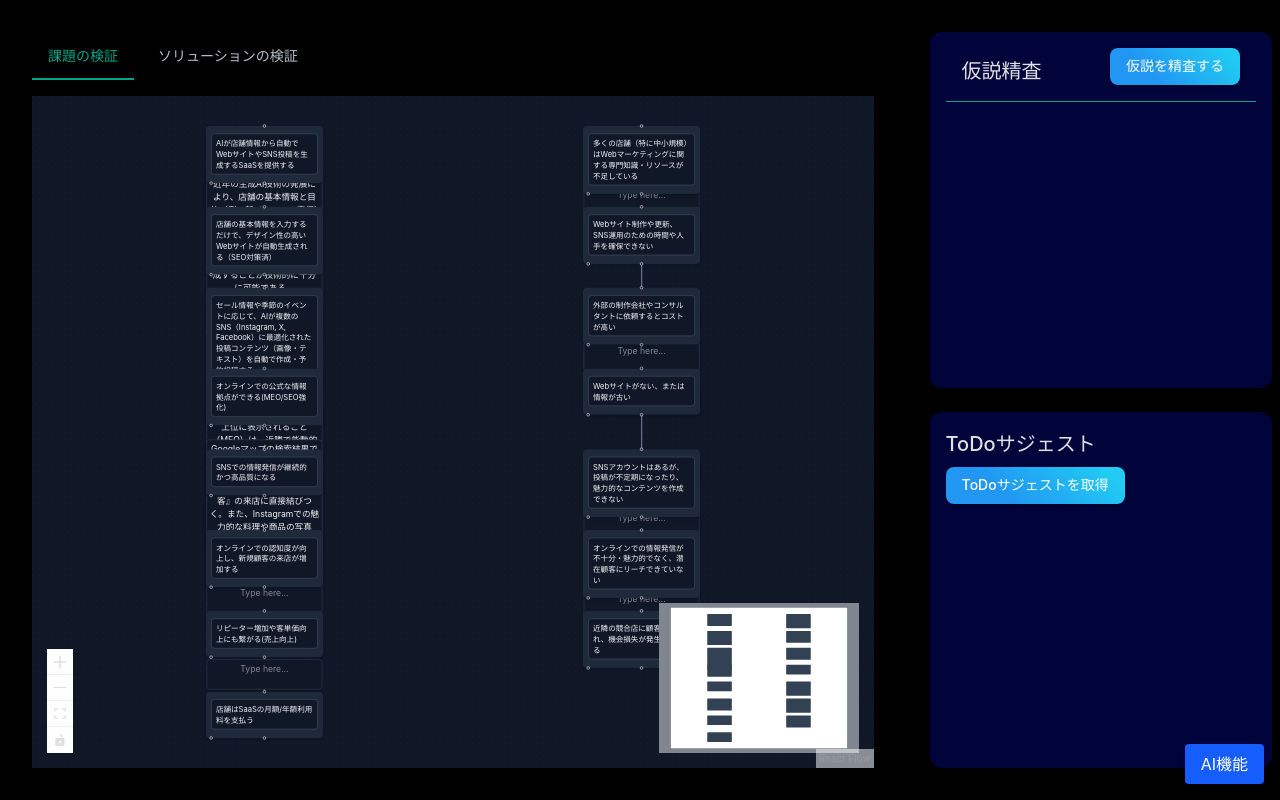
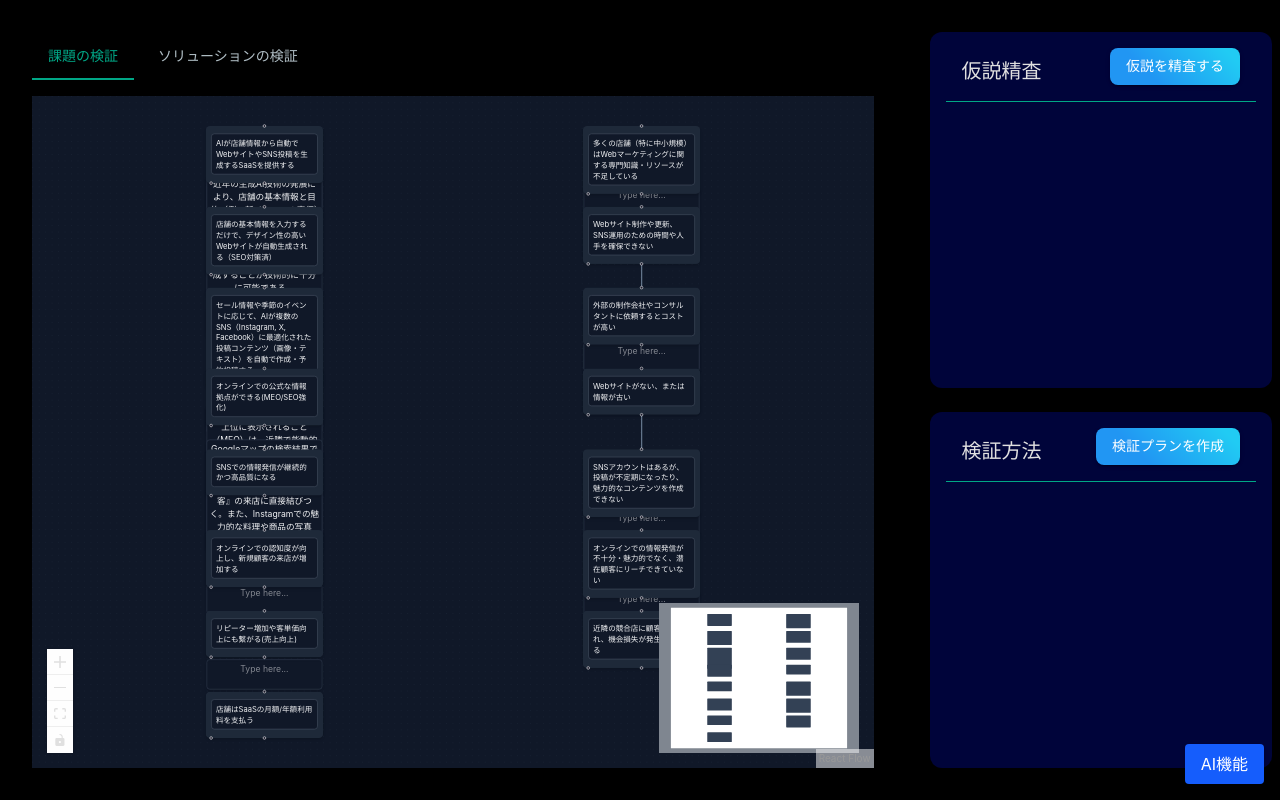
Before and after one commit to vyuma/logipk, a React (Vite) app: page / in a window 1280 px wide. Built offline with nearby package versions, Linux system fonts and the light colour scheme.

Commit message:
modification

```diff
--- a/src/App.tsx
+++ b/src/App.tsx
@@ -113,7 +113,9 @@ function App() {
             <Box sx={{ flexGrow: 1, display: 'flex', flexDirection: 'column', p: 2, bgcolor: 'background.paper', borderRadius: 3, height: '45%' }}>
               <CreateRebuttalComponent
               selectedEdges={selectedEdges}
+              setSelectedEdges={setSelectedEdges}
               selectedNodes={selectedNodes}
+              setSelectedNodes={setSelectedNodes}
               />
             </Box>
 
--- a/src/components/todo_suggest.tsx
+++ b/src/components/todo_suggest.tsx
@@ -3,12 +3,19 @@ import { Box, Typography, Paper, Button } from "@mui/material";
 import type { DebateGraph, EnhanceTODORequest, TODOSuggestions, EnhancementTODO } from "../interface";
 import { AutoDebaterApiClient } from "../api/enhaneToDo";
 import { useState } from 'react'; // useStateをインポート
+import type { Edge, Node } from '@xyflow/react';
 
+export interface SuggestInputProps {
+  selectedNodes: Node[] | null;
+  setSelectedNodes: (node :Node[]) => void;
+  selectedEdges: Edge[] | null;
+  setSelectedEdges: (edge : Edge[]) => void;
+}
 // APIクライアントのインスタンスを作成
 const apiClient = new AutoDebaterApiClient();
 
 // ToDoサジェストコンポーネント
-export const TodoSuggest = () => {
+export const TodoSuggest  = ({ selectedNodes, selectedEdges }: SuggestInputProps) => {
   // ToDoサジェストとその展開状態を保持するstate
   const [todoSuggestions, setTodoSuggestions] = useState<
     Array<{
@@ -55,35 +62,19 @@ export const TodoSuggest = () => {
       ]
     };
 
-    const sampleSubgraph: DebateGraph = {
-      "nodes": [
-        { "argument": "多くの小規模飲食店は、専門知識や時間不足から効果的なオンライン集客ができていない", "is_rebuttal": false },
-        { "argument": "潜在顧客にリーチできず、機会損失が発生している", "is_rebuttal": false },
-        { "argument": "AIが店舗情報から自動でWebサイトやSNS投稿を生成するSaaSを提供する", "is_rebuttal": false },
-        { "argument": "オーナーは本来の調理・接客業務に集中できる", "is_rebuttal": false },
-        { "argument": "オンラインでの認知度が向上し、新規顧客の来店が増加する", "is_rebuttal": false }
-      ],
-      "edges": [
-        {
-          "cause": "多くの小規模飲食店は、専門知識や時間不足から効果的なオンライン集客ができていない",
-          "effect": "潜在顧客にリーチできず、機会損失が発生している",
-          "is_rebuttal": false
-        },
-        {
-          "cause": "AIが店舗情報から自動でWebサイトやSNSを提供する",
-          "effect": "オーナーは本来の調理・接客業務に集中できる",
-          "is_rebuttal": false
-        },
-        {
-          "cause": "AIが店舗情報から自動でWebサイトやSNS投稿を生成するSaaSを提供する",
-          "effect": "オンラインでの認知度が向上し、新規顧客の来店が増加する",
-          "is_rebuttal": false
-        }
-      ]
-    }
+    const subgraphNodes = selectedNodes ? selectedNodes.map(node => ({ argument: node.data.label, is_rebuttal: false })) : [];
+    const subgraphEdges = selectedEdges ? selectedEdges.map(edge => ({
+      cause: edge.source, // エッジの source を cause にマッピング
+      effect: edge.target, // エッジの target を effect にマッピング
+      is_rebuttal: false
+    })) : [];
+    const dynamicSubgraph: DebateGraph = {
+          nodes: subgraphNodes,
+          edges: subgraphEdges,
+        };
     const enhanceTodoRequest: EnhanceTODORequest = {
       debate_graph: sampleDebateGraph,
-      subgraph: sampleSubgraph,
+      subgraph: dynamicSubgraph,
     };
 
     try {
@@ -97,11 +88,14 @@ export const TodoSuggest = () => {
           let content = '';
 
           if ('strengthen_edge' in item && item.strengthen_edge) {
-            content = `**エッジ強化**: 「${item.strengthen_edge.cause_argument}」から「${item.strengthen_edge.effect_argument}」へ (${item.strengthen_edge.enhancement_type}) - ${item.strengthen_edge.content}`;
+            // エッジ強化の場合、strengthen_edge.contentのみを content に設定
+            content = item.strengthen_edge.content;
           } else if ('strengthen_node' in item && item.strengthen_node) {
-            content = `**ノード強化**: 「${item.strengthen_node.target_argument}」 - ${item.strengthen_node.content}`;
+            // ノード強化の場合、strengthen_node.contentのみを content に設定
+            content = item.strengthen_node.content;
           } else if ('insert_node' in item && item.insert_node) {
-            content = `**ノード挿入**: 「${item.insert_node.cause_argument}」と「${item.insert_node.effect_argument}」の間に「${item.insert_node.intermediate_argument}」を挿入`;
+            // ノード挿入の場合、元のフォーマットを維持
+            content = `「${item.insert_node.cause_argument}」と「${item.insert_node.effect_argument}」の間に「${item.insert_node.intermediate_argument}」を挿入`;
           } else {
             content = '不明なTODOアクション'; // 予期しないケースのためのフォールバック
           }
@@ -124,12 +118,26 @@ export const TodoSuggest = () => {
 
   return (
     <Box sx={{ overflowY: 'auto', flexGrow: 1, backgroundColor: futuristicTheme.palette.background.paper, maxHeight: '100%'}}>
-      <Typography variant="h6" gutterBottom>
-        ToDoサジェスト
+      <Box
+      sx={{
+        display: 'flex',
+        flexDirection: 'row',
+        alignItems: 'center',
+        justifyContent: 'space-between',
+        flexGrow: 1,
+        backgroundColor: futuristicTheme.palette.background.paper,
+        maxHeight: '20%',
+        borderBottom: '1px solid',
+        borderColor: futuristicTheme.palette.primary.main
+        }}
+      >
+      <Typography variant="h6" gutterBottom sx={{ color: futuristicTheme.palette.text, ml: 2}} >
+        検証方法
       </Typography>
       <Button
         variant="contained"
         sx={{
+          mr: 2,
           mb: 2,
           background: 'linear-gradient(45deg, #2196F3 30%, #21CBF3 90%)',
           '&:hover': {
@@ -138,10 +146,16 @@ export const TodoSuggest = () => {
         }}
         onClick={handleClick}
       >
-        ToDoサジェストを取得
+        検証プランを作成
       </Button>
-
-      {/* todoSuggestionsがある場合、各要素をPaperコンポーネントで表示 */}
+      </Box>
+      <Box sx={{
+            overflowY: 'auto',
+            flexGrow: 1,
+            backgroundColor: futuristicTheme.palette.background.paper,
+            maxHeight: '80%',
+            pt: 2
+            }}>
       {todoSuggestions.map((suggestion, index) => (
         <Paper
           key={index} // 各Paperにユニークなkeyを設定
@@ -177,6 +191,7 @@ export const TodoSuggest = () => {
           )}
         </Paper>
       ))}
+      </Box>
     </Box>
   );
 };
```
